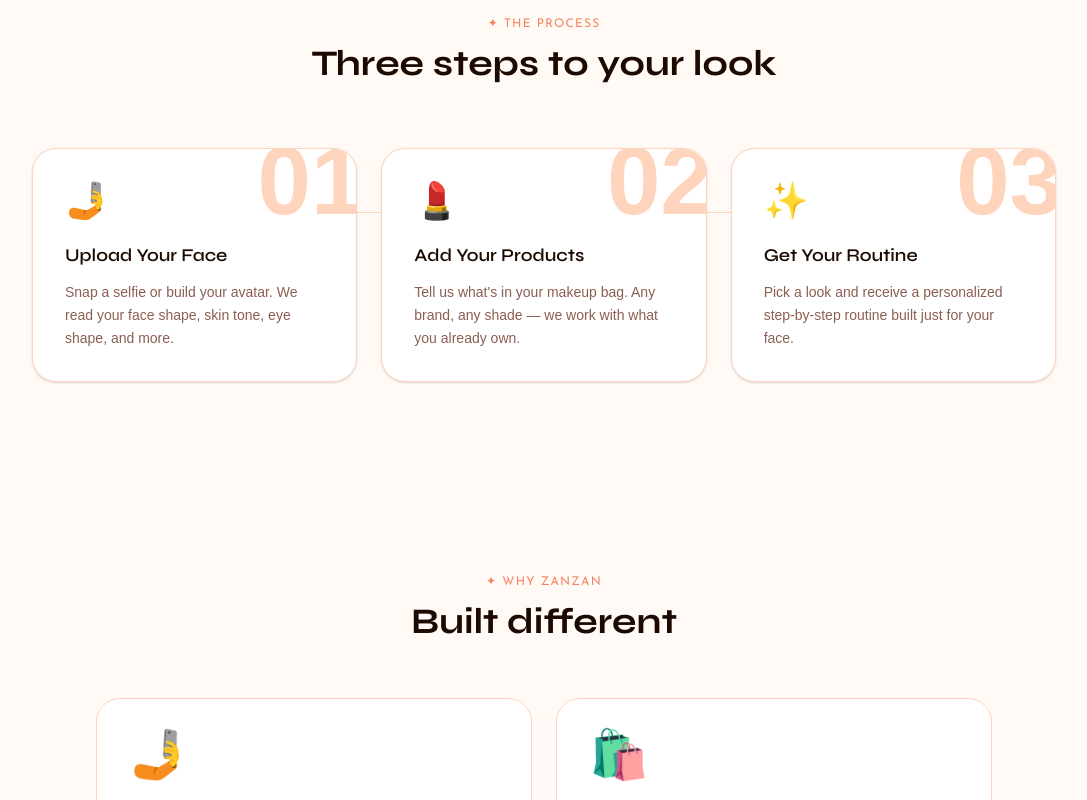
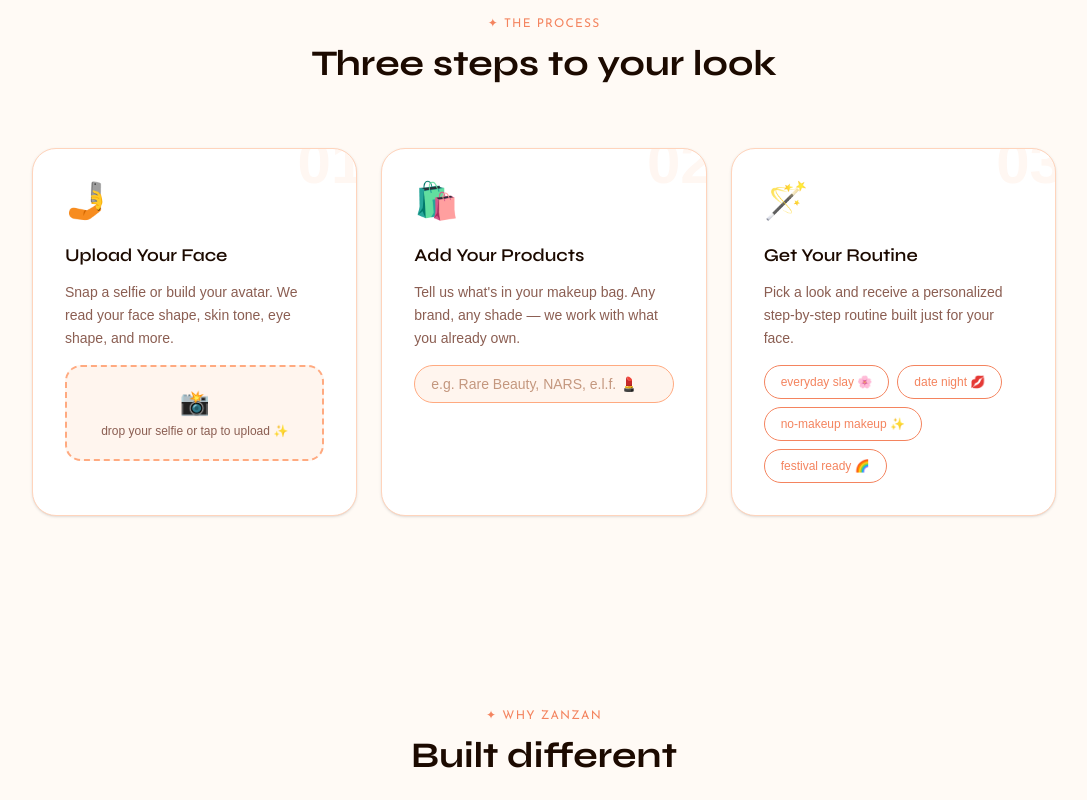
Before and after one commit to zandra415/makeup-routine-builder, a Next.js app: page / in a window 1280 px wide. Shown: the part 920-1720 px from the top of the page, without its empty margins (96-1183 px from the left). Built offline with nearby package versions, Linux system fonts and the light colour scheme.

Commit message:
Enhance How It Works cards with upload box, product input, and look pills

```diff
--- a/app/page.tsx
+++ b/app/page.tsx
@@ -13,8 +13,8 @@ const NAV_LINKS = [
 
 const STEPS = [
   { num: '01', icon: '🤳', title: 'Upload Your Face', desc: 'Snap a selfie or build your avatar. We read your face shape, skin tone, eye shape, and more.' },
-  { num: '02', icon: '💄', title: 'Add Your Products', desc: 'Tell us what\'s in your makeup bag. Any brand, any shade — we work with what you already own.' },
-  { num: '03', icon: '✨', title: 'Get Your Routine', desc: 'Pick a look and receive a personalized step-by-step routine built just for your face.' },
+  { num: '02', icon: '🛍️', title: 'Add Your Products', desc: 'Tell us what\'s in your makeup bag. Any brand, any shade — we work with what you already own.' },
+  { num: '03', icon: '🪄', title: 'Get Your Routine', desc: 'Pick a look and receive a personalized step-by-step routine built just for your face.' },
 ]
 
 const FEATURES = [
@@ -257,27 +257,60 @@ export default function LandingPage() {
             </h2>
           </div>
 
-          <div className="relative grid grid-cols-1 md:grid-cols-3 gap-6">
-            {/* Connecting line on desktop */}
-            <div className="hidden md:block absolute top-16 left-1/6 right-1/6 h-px bg-[#FFD4BC] z-0" style={{ left: '18%', right: '18%' }} />
+          <div className="grid grid-cols-1 md:grid-cols-3 gap-6">
 
-            {STEPS.map((step, i) => (
-              <div key={step.num}
-                className={`fade-up delay-${i + 1} relative bg-white rounded-3xl border border-[#FFD4BC] p-8 shadow-sm overflow-hidden`}>
-                {/* Number watermark */}
-                <div className="absolute -top-4 -right-2 text-8xl font-black text-[#FFD4BC] leading-none select-none pointer-events-none">
-                  {step.num}
-                </div>
-                <div className="relative z-10">
-                  <div className="text-4xl mb-5">{step.icon}</div>
-                  <h3 className="text-lg font-semibold text-[#1C0A00] mb-3"
-                    style={{ fontFamily: 'var(--font-syne, Georgia, serif)' }}>
-                    {step.title}
-                  </h3>
-                  <p className="text-[#8B5E52] text-sm leading-relaxed">{step.desc}</p>
+            {/* Card 1 — Upload Your Face */}
+            <div className="fade-up delay-1 relative bg-white rounded-3xl border border-[#FFD4BC] p-8 pb-8 shadow-sm overflow-hidden">
+              <div className="absolute -top-4 -right-2 text-6xl font-black text-[#FFD4BC] opacity-20 leading-none select-none pointer-events-none">01</div>
+              <div className="relative z-10">
+                <div className="text-4xl mb-5">🤳</div>
+                <h3 className="text-lg font-semibold text-[#1C0A00] mb-3" style={{ fontFamily: 'var(--font-syne, Georgia, serif)' }}>
+                  Upload Your Face
+                </h3>
+                <p className="text-[#8B5E52] text-sm leading-relaxed">Snap a selfie or build your avatar. We read your face shape, skin tone, eye shape, and more.</p>
+                <div className="mt-4 rounded-2xl border-2 border-dashed border-[#FFAA80] bg-[#FFF5EE] p-5 text-center cursor-pointer hover:bg-[#FFE8D6] transition-all">
+                  <div className="text-2xl">📸</div>
+                  <p className="text-xs text-[#8B5E52] mt-1">drop your selfie or tap to upload ✨</p>
                 </div>
               </div>
-            ))}
+            </div>
+
+            {/* Card 2 — Add Your Products */}
+            <div className="fade-up delay-2 relative bg-white rounded-3xl border border-[#FFD4BC] p-8 pb-8 shadow-sm overflow-hidden">
+              <div className="absolute -top-4 -right-2 text-6xl font-black text-[#FFD4BC] opacity-20 leading-none select-none pointer-events-none">02</div>
+              <div className="relative z-10">
+                <div className="text-4xl mb-5">🛍️</div>
+                <h3 className="text-lg font-semibold text-[#1C0A00] mb-3" style={{ fontFamily: 'var(--font-syne, Georgia, serif)' }}>
+                  Add Your Products
+                </h3>
+                <p className="text-[#8B5E52] text-sm leading-relaxed">Tell us what&apos;s in your makeup bag. Any brand, any shade — we work with what you already own.</p>
+                <input
+                  type="text"
+                  placeholder="e.g. Rare Beauty, NARS, e.l.f. 💄"
+                  className="w-full mt-4 px-4 py-2 text-sm rounded-full border border-[#FFAA80] bg-[#FFF5EE] text-[#1C0A00] outline-none focus:border-[#F4845F] focus:ring-2 focus:ring-[#FFAA80] placeholder-[#C4977E]"
+                />
+              </div>
+            </div>
+
+            {/* Card 3 — Get Your Routine */}
+            <div className="fade-up delay-3 relative bg-white rounded-3xl border border-[#FFD4BC] p-8 pb-8 shadow-sm overflow-hidden">
+              <div className="absolute -top-4 -right-2 text-6xl font-black text-[#FFD4BC] opacity-20 leading-none select-none pointer-events-none">03</div>
+              <div className="relative z-10">
+                <div className="text-4xl mb-5">🪄</div>
+                <h3 className="text-lg font-semibold text-[#1C0A00] mb-3" style={{ fontFamily: 'var(--font-syne, Georgia, serif)' }}>
+                  Get Your Routine
+                </h3>
+                <p className="text-[#8B5E52] text-sm leading-relaxed">Pick a look and receive a personalized step-by-step routine built just for your face.</p>
+                <div className="flex flex-wrap gap-2 mt-4">
+                  {['everyday slay 🌸', 'date night 💋', 'no-makeup makeup ✨', 'festival ready 🌈'].map(pill => (
+                    <span key={pill} className="px-4 py-2 text-xs rounded-full border border-[#F4845F] bg-white text-[#F4845F] font-medium hover:bg-[#F4845F] hover:text-white cursor-pointer transition-all duration-200">
+                      {pill}
+                    </span>
+                  ))}
+                </div>
+              </div>
+            </div>
+
           </div>
         </div>
       </section>
```
